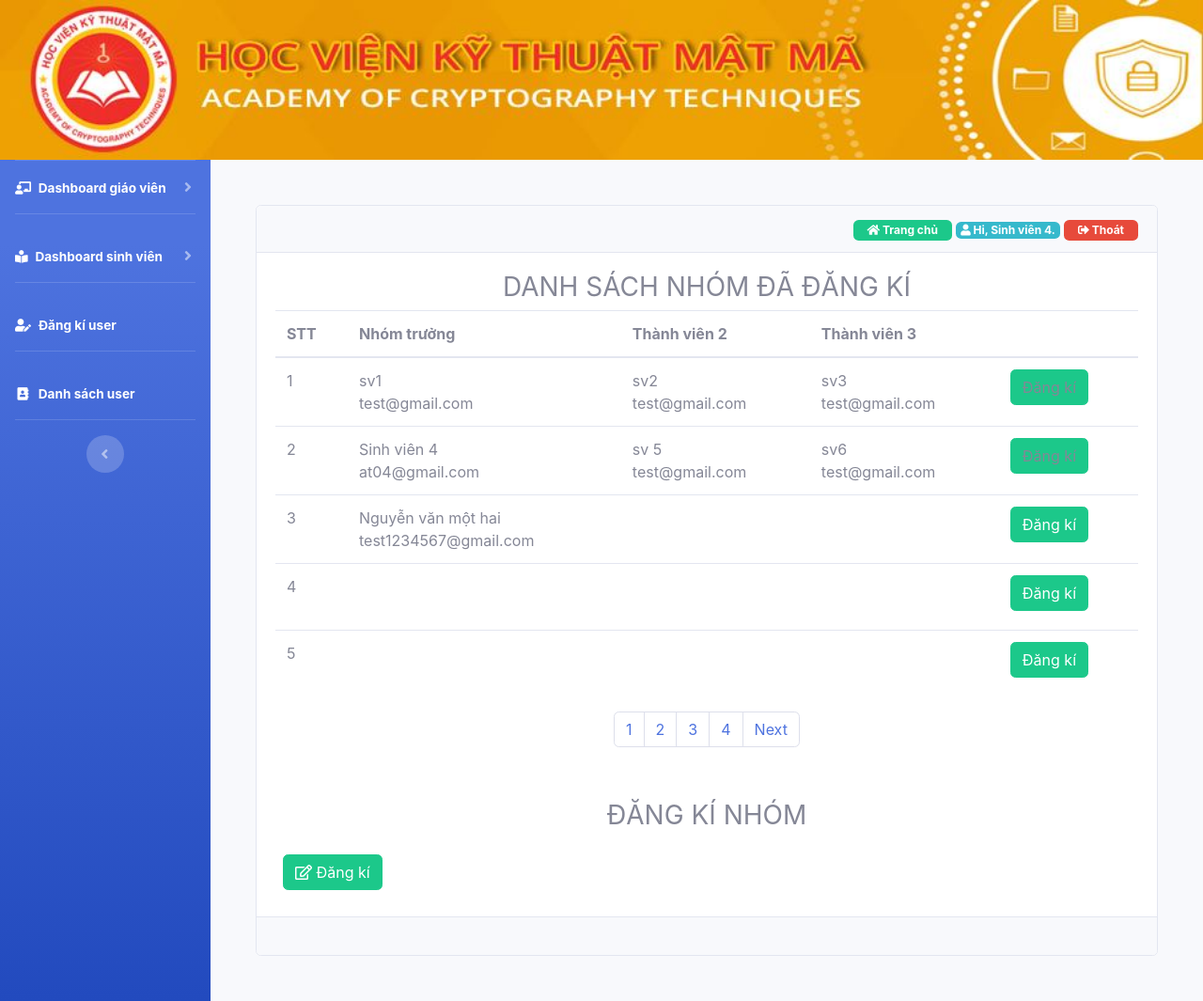
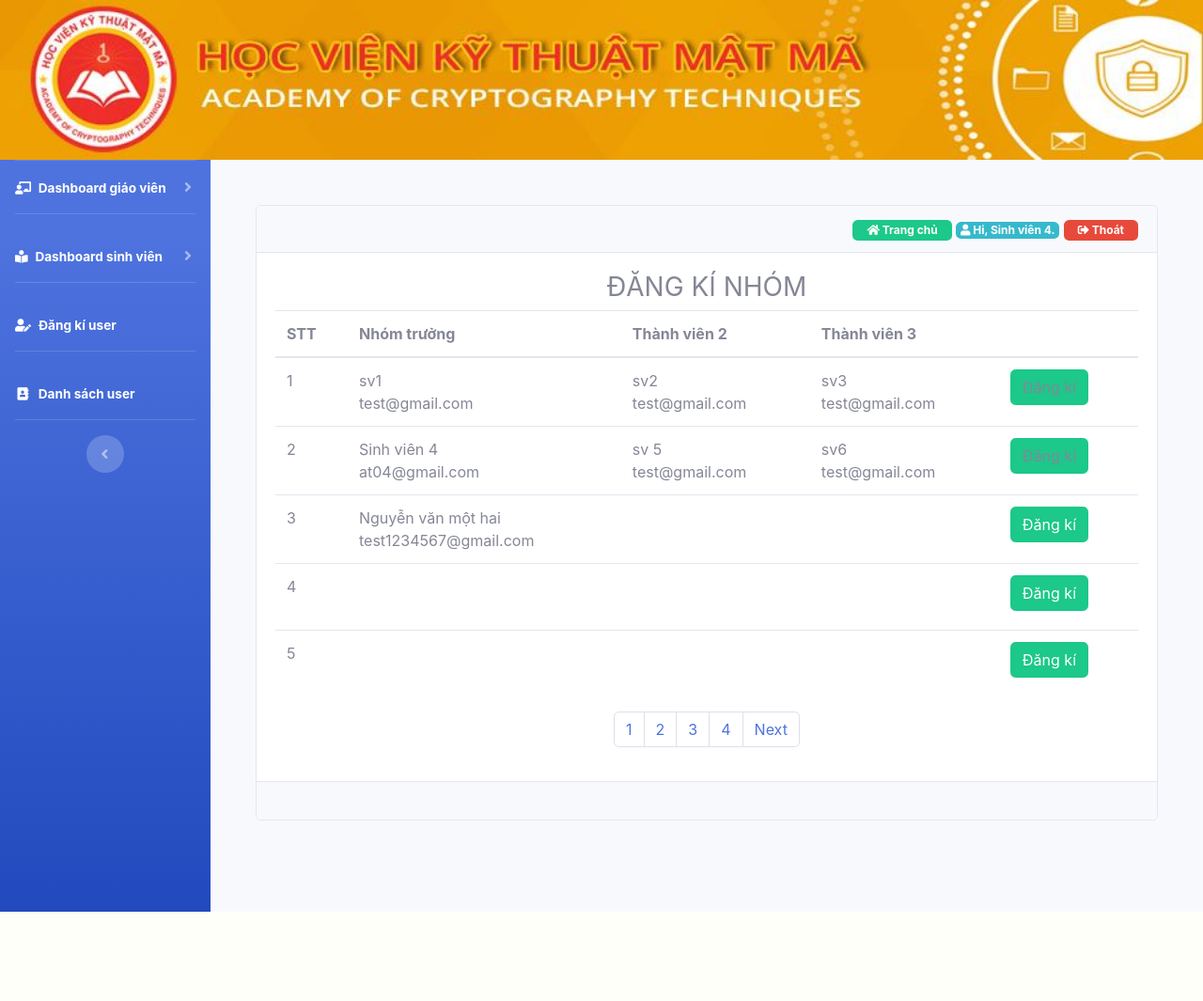
Before and after one commit to jinkazano/TTCS, a PHP site: page /TTCS/dang-ki-nhom.php in a window 1280 px wide. Shown: the whole page at 94% size. After the commit the page ends 970 px from the top, so only its background shows below. Run offline with PHP 8.4, Linux system fonts and the light colour scheme; a user stored in the database is signed in; data comes from the database, SQL or seed files in the repository; some libraries are stand-ins or nearby versions.

Commit message:
fix something

```diff
--- a/dang-ki-nhom.php
+++ b/dang-ki-nhom.php
@@ -24,7 +24,7 @@
                                 <?php require_once('home_page.php') ?>
                             </div>
                               <div class="card-body">
-                                <h3 class="text-uppercase text-center">Danh sách nhóm đã đăng kí</h3>
+                                <h3 class="text-uppercase text-center">ĐĂNG KÍ NHÓM</h3>
                                 <form action="" method="post">
                                     <!-- Tìm kiếm -->
                                     <!-- <div class="inline">
@@ -146,63 +146,7 @@
                                     </table>
                                 </form>
                             </div>
-                            <div class="card-body">
-                                <h3 class="text-center text-uppercase">Đăng kí nhóm</h3>
-                                <form action="" method="post">
 
-                                    <div class="chucnang mt-3">
-                                        <button class=" m-2 btn btn-success" name="dangky"><i class="far fa-edit"></i> Đăng kí</button>
-
-                                    </div>
-                                    <?php
-
-                                    if (isset($_POST['dangky'])) {
-                                        # code...
-                                        $sv = $_SESSION['username'];
-
-                                        $check=0;
-                                        $checksv=mysqli_num_rows(mysqli_query($con,"SELECT id from groupsv where idsv1='$sv' or idsv2='$sv' or idsv3='$sv'"));
-                                        if ($checksv!=0) {
-                                            $check=1;
-                                            alert( "Bạn đã đăng ký nhóm  rồi!");
-                                        }
-
-                                        if ($check==0) {
-                                            $select_null =  mysqli_query($con,"SELECT * FROM `groupsv` WHERE idsv1='' or idsv2='' or idsv3=''");
-                                            $current_team= mysqli_fetch_array($select_null);
-                                            $current_team_id= $current_team['id'];
-
-
-
-                                            if($current_team['idsv1']=="") {
-                                                $sqli_update="UPDATE groupsv set idsv1='$sv' where id='$current_team_id'";
-                                            }else  if($current_team['idsv2']=="") {
-                                                $sqli_update="UPDATE groupsv set idsv2='$sv' where id='$current_team_id'";
-                                            }else {
-                                                $sqli_update="UPDATE groupsv set idsv3='$sv' where id='$current_team_id'";
-                                            }
-
-
-                                            $sql= mysqli_query($con,$sqli_update);
-                                            $current_team_idsv1= mysqli_query($con,"SELECT * from `groupsv` where id='$current_team_id'");
-                                            $current_team=mysqli_fetch_array($current_team_idsv1);
-                                            $current_team_leader=$current_team['idsv1'];
-
-
-                                            $sqli_set_leader=mysqli_query($con,"UPDATE groupsv set leader='$current_team_leader' where id='$current_team_id'");
-
-
-                                            if ($sql) {
-                                                # code...
-
-                                                alert( "Đăng ký thành công");
-                                            }else alert( "Đăng ký thất bại");
-                                        }
-
-                                    }
-                                    ?>
-                                </form>
-                            </div>
                             <div class="card-footer">
                                 <?php require_once('inf_footer.php') ?>
                             </div>
--- a/dk-detai.php
+++ b/dk-detai.php
@@ -59,7 +59,7 @@
                                     <label for="">Định hướng:</label>
                                     <textarea class="form-control" rows="4" name="dinhhuong" readonly><?php echo $dh1 ?></textarea>
                                     <label for="">Đề tài:</label>
-                                    <textarea class="form-control" rows="5" id="comment" placeholder="Nhập đề tài vào đây" name="detai" required data-parsley-maxlength="100"></textarea>
+                                    <textarea class="form-control" rows="5" id="comment" placeholder="Nhập đề tài vào đây" name="detai" required data-parsley-length=[1,100]></textarea>
                                     <div class="text-center mt-3">
                                         <button class=" m-2 btn btn-success" name="dangki"><i class="far fa-edit"></i> Đăng kí</button>
                                     </div>
--- a/filecss.php
+++ b/filecss.php
@@ -3,7 +3,8 @@
 <link href="static/plugin/font-awesome/css/fontawesome-all.min.css" rel="stylesheet" />
 <link href="static/plugin/et-line/style.css" rel="stylesheet" />
 <link href="static/plugin/themify-icons/themify-icons.css" rel="stylesheet" />
-<link rel="stylesheet" href="https://use.fontawesome.com/releases/v5.4.1/css/all.css" integrity="sha384-5sAR7xN1Nv6T6+dT2mhtzEpVJvfS3NScPQTrOxhwjIuvcA67KV2R5Jz6kr4abQsz" crossorigin="anonymous">
+<link href="vendor/fontawesome-free/css/all.css" rel="stylesheet" />
+<!-- <link rel="stylesheet" href="https://use.fontawesome.com/releases/v5.4.1/css/all.css" integrity="sha384-5sAR7xN1Nv6T6+dT2mhtzEpVJvfS3NScPQTrOxhwjIuvcA67KV2R5Jz6kr4abQsz" crossorigin="anonymous"> -->
 <!-- / -->
 <!-- Plugin CSS -->
 <link href="static/plugin/bootstrap/css/bootstrap.min.css" rel="stylesheet" />
--- a/menu_left.php
+++ b/menu_left.php
@@ -120,7 +120,7 @@
             <div class="bg-white py-2 collapse-inner rounded">
             <h6 class="collapse-header">Dành cho giáo viên:</h6>
             <a class="collapse-item" href="dang-ki-dinh-huong.php">Đăng kí/sửa định hướng</a>
-            <a class="collapse-item" href="danh-sach-dinh-huong.php">Định hướng</a>
+            <a class="collapse-item" href="danh-sach-dinh-huong.php">Xem định hướng</a>
             <a class="collapse-item" href="ds_nhomdk.php">Danh sách nhóm quản lí</a>
 
             <a class="collapse-item" href="danh-sach-de-tai.php">Danh sách đề tài</a>
@@ -134,8 +134,8 @@
     }
     if ($permission == 'student') {
         $idsv           = $_SESSION['username'];
-        $is_leader_sqli = mysqli_num_rows(mysqli_query($con, "SELECT * from groupsv where leader ='$idsv'"));
-        if ($is_leader_sqli > 0) {
+        $is_leader_sqli = mysqli_query($con, "SELECT * from groupsv where leader ='$idsv'");
+        if ($is_leader_sqli !=null) {
 
             ?>
       <!-- Nav Item - Dành cho sinh viên (nhóm trưởng) -->
@@ -152,7 +152,16 @@
             <h6 class="collapse-header">Dành cho sinh viên:</h6>
             <a class="collapse-item" href="dang-ki-nhom.php">Đăng kí nhóm</a>
             <a class="collapse-item" href="dk-gvhuongdan.php">Đăng kí GV hướng dẫn</a>
-            <a class="collapse-item" href="dk-detai.php">Đăng kí đề tài</a>
+            <?php
+            $teacher_reg=mysqli_fetch_array($is_leader_sqli);
+            if($teacher_reg['teacher_registration']>0) {
+             ?>
+             <a class="collapse-item" href="dk-detai.php">Đăng kí đề tài</a>
+             <?php
+            }
+            ?>
+
+
           </div>
         </div>
     </li>
```
Also changed, not shown: dang-ki-dinh-huong.php (+12 -7 lines), ds-user.php (+4 -3 lines), profile.php (+9 -3 lines), xoa_user.php (+10 -1 lines), 1 other file.
